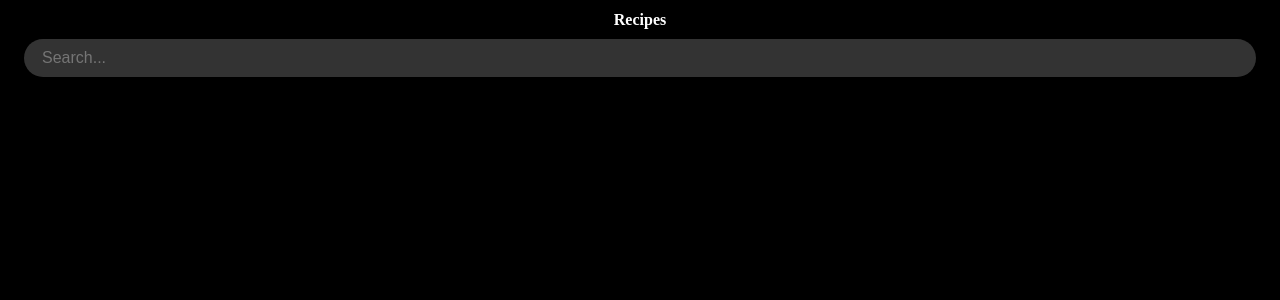
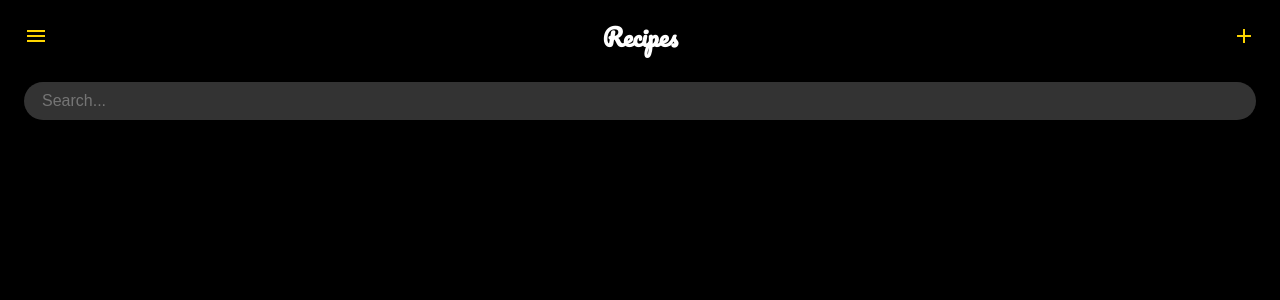
Before and after one commit to christinaheidt/recipes-frontend, a Next.js app: page / in a window 1280 px wide. Shown: the top 300 px of the page. Built offline with nearby package versions, Linux system fonts and the light colour scheme.

Commit message:
create basic headerbar

```diff
--- /dev/null
+++ b/components/Header/headerbar.tsx
@@ -0,0 +1,29 @@
+import styled from "styled-components";
+import IconButton from "../icon-button";
+
+const StyledHeaderbar = styled.div`
+  background-color: ${(props) => props.theme.colors.background};
+  padding: ${(props) => props.theme.spacing.s};
+  display: flex;
+  align-items: center;
+  justify-content: space-between;
+`;
+
+const Title = styled.h1`
+  font-size: inherit;
+  font-weight: bold;
+  text-align: center;
+  font-family: "Pacifico", cursive;
+  font-size: ${(props) => props.theme.fontsizes.titleM};
+  margin: 0;
+`;
+
+export default function Headerbar() {
+  return (
+    <StyledHeaderbar>
+      <IconButton icon="menu" />
+      <Title>Recipes</Title>
+      <IconButton icon="add" />
+    </StyledHeaderbar>
+  );
+}
--- a/components/Searchbar.tsx
+++ b/components/Searchbar.tsx
@@ -1,23 +1,13 @@
 import styled from "styled-components";
 
 const Container = styled.div`
-  margin: ${(props) => props.theme.spacing.xs}
-    ${(props) => props.theme.spacing.m} ${(props) => props.theme.spacing.s}
-    ${(props) => props.theme.spacing.m};
+  margin-top: ${(props) => props.theme.spacing.xs};
+  margin-right: ${(props) => props.theme.spacing.m};
+  margin-bottom: ${(props) => props.theme.spacing.s};
+  margin-left: ${(props) => props.theme.spacing.m};
 `;
 
-const Input = styled.input`
-  background-color: ${(props) => props.theme.colors.color50};
-  box-sizing: border-box;
-  display: block;
-  width: 100%;
-  border: 2px solid transparent;
-  color: inherit;
-  font-size: inherit;
-  border-radius: 2rem;
-  padding: ${(props) => props.theme.spacing.xs}
-    ${(props) => props.theme.spacing.s};
-  transition: all 0.2s;
+const StyledInput = styled.input`
   &:hover {
     background-color: transparent;
     border-color: ${(props) => props.theme.colors.color};
@@ -27,12 +17,25 @@ const Input = styled.input`
     background-color: ${(props) => props.theme.colors.primary10};
     border-color: ${(props) => props.theme.colors.primary};
   }
+  background-color: ${(props) => props.theme.colors.color50};
+  box-sizing: border-box;
+  display: block;
+  width: 100%;
+  border: 2px solid transparent;
+  color: inherit;
+  font-size: inherit;
+  border-radius: 2rem;
+  padding-top: ${(props) => props.theme.spacing.xs};
+  padding-bottom: ${(props) => props.theme.spacing.xs};
+  padding-left: ${(props) => props.theme.spacing.s};
+  padding-right: ${(props) => props.theme.spacing.s};
+  transition: all 0.2s;
 `;
 
 export default function Searchbar() {
   return (
     <Container>
-      <Input type="text" placeholder="Search..." />
+      <StyledInput placeholder="Search..." />
     </Container>
   );
 }
--- a/components/headerbar.jsx
+++ /dev/null
@@ -1,20 +0,0 @@
-import styled from "styled-components";
-
-const StyledHeaderbar = styled.div`
-    background-color: ${(props) => props.theme.colors.background}
-    padding: ${(props) => props.theme.spacing.s}
-`;
-
-const Title = styled.h1`
-    font-size: inherit;
-    font-weight: bold;
-    text-align: center;
-`
-
-export default function Headerbar() {
-  return (
-      <StyledHeaderbar>
-        <Title>Recipes</Title>
-      </StyledHeaderbar>
-  );
-}
--- /dev/null
+++ b/components/icon-button.tsx
@@ -0,0 +1,45 @@
+import styled from "styled-components";
+import { FunctionComponent } from "react";
+
+const MaterialIcon = styled.i`
+  font-family: "Material Icons";
+  font-weight: normal;
+  font-style: normal;
+  font-size: ${props => props.theme.fontsizes.titleM};
+  display: inline-block;
+  line-height: 1;
+  text-transform: none;
+  letter-spacing: normal;
+  word-wrap: normal;
+  white-space: nowrap;
+  direction: ltr;
+`;
+
+const StyledIconButton = styled.button`
+  border-radius: 100%;
+  border: none;
+  color: ${(props) => props.theme.colors.primary};
+  background: transparent;
+  padding: 0;
+  height: 3em;
+  width: 3em;
+  text-align: center;
+  transition: all 0.2s;
+  &:hover,
+  &:focus {
+    background-color: ${(props) => props.theme.colors.primary30};
+    outline: none;
+  }
+`;
+
+interface IconButtonProps {
+    icon: string;
+}
+
+export default function IconButton(props: IconButtonProps) {
+  return (
+    <StyledIconButton>
+      <MaterialIcon>{props.icon}</MaterialIcon>
+    </StyledIconButton>
+  );
+}
--- a/pages/_app.tsx
+++ b/pages/_app.tsx
@@ -4,6 +4,7 @@ import { ThemeProvider, createGlobalStyle } from "styled-components";
 export interface IColors {
   primary: string;
   primary10: string;
+  primary30: string;
   background: string;
   color: string;
   color50: string;
@@ -11,7 +12,10 @@ export interface IColors {
 
 export interface IFontSizes {
   body: string;
-  subtitle: string;
+  titleS: string;
+  titleM: string;
+  titleL: string;
+  titleXL: string;
 }
 
 export interface ISpacing {
@@ -32,20 +36,24 @@ const theme: ITheme = {
   colors: {
     primary: "#FFD600",
     primary10: "rgba(255, 214, 0, 0.1)",
+    primary30: "rgba(255, 214, 0, 0.3)",
     background: "#000000",
     color: "#FFFFFF",
-    color50: "rgba(255, 255, 255, 0.2);"
+    color50: "rgba(255, 255, 255, 0.2);",
   },
   fontsizes: {
     body: "1rem",
-    subtitle: "1.25",
+    titleS: "1.25rem",
+    titleM: "1.5rem",
+    titleL: "2rem",
+    titleXL: "2.5rem",
   },
   spacing: {
     xs: "0.5rem",
     s: "1rem",
     m: "1.5rem",
     l: "2rem",
-    xl: "rem",
+    xl: "3rem",
   },
 };
 
@@ -59,6 +67,7 @@ const GlobalStyle = createGlobalStyle<IThemeWrapper>`
     color: ${(props) => props.theme.colors.color};
     font-size: ${(props) => props.theme.fontsizes.body};
     margin: 0;
+    font-family: 'Open Sans', sans-serif;
   }
 `;
 
--- a/pages/_document.tsx
+++ b/pages/_document.tsx
@@ -1,6 +1,5 @@
 import Document, { DocumentContext, DocumentInitialProps } from "next/document";
 import { ServerStyleSheet } from "styled-components";
-
 
 // Make it possible to inject server side rendered styles into the head
 export default class MyDocument extends Document {
--- a/pages/index.tsx
+++ b/pages/index.tsx
@@ -1,6 +1,6 @@
 import Head from "next/head";
+import Headerbar from "../components/Header/headerbar";
 import Searchbar from "../components/searchbar";
-import Headerbar from "../components/headerbar";
 
 export default function Home() {
   return (
@@ -8,6 +8,15 @@ export default function Home() {
       <Head>
         <title>Recipes</title>
         <link rel="icon" href="/favicon.ico" />
+        {/* TODO: Font import */}
+        <link
+          href="https://fonts.googleapis.com/css2?family=Open+Sans:wght@400;700&family=Pacifico&display=swap"
+          rel="stylesheet"
+        />
+        <link
+          href="https://fonts.googleapis.com/icon?family=Material+Icons"
+          rel="stylesheet"
+        ></link>
       </Head>
       <main>
         <Headerbar />
```
